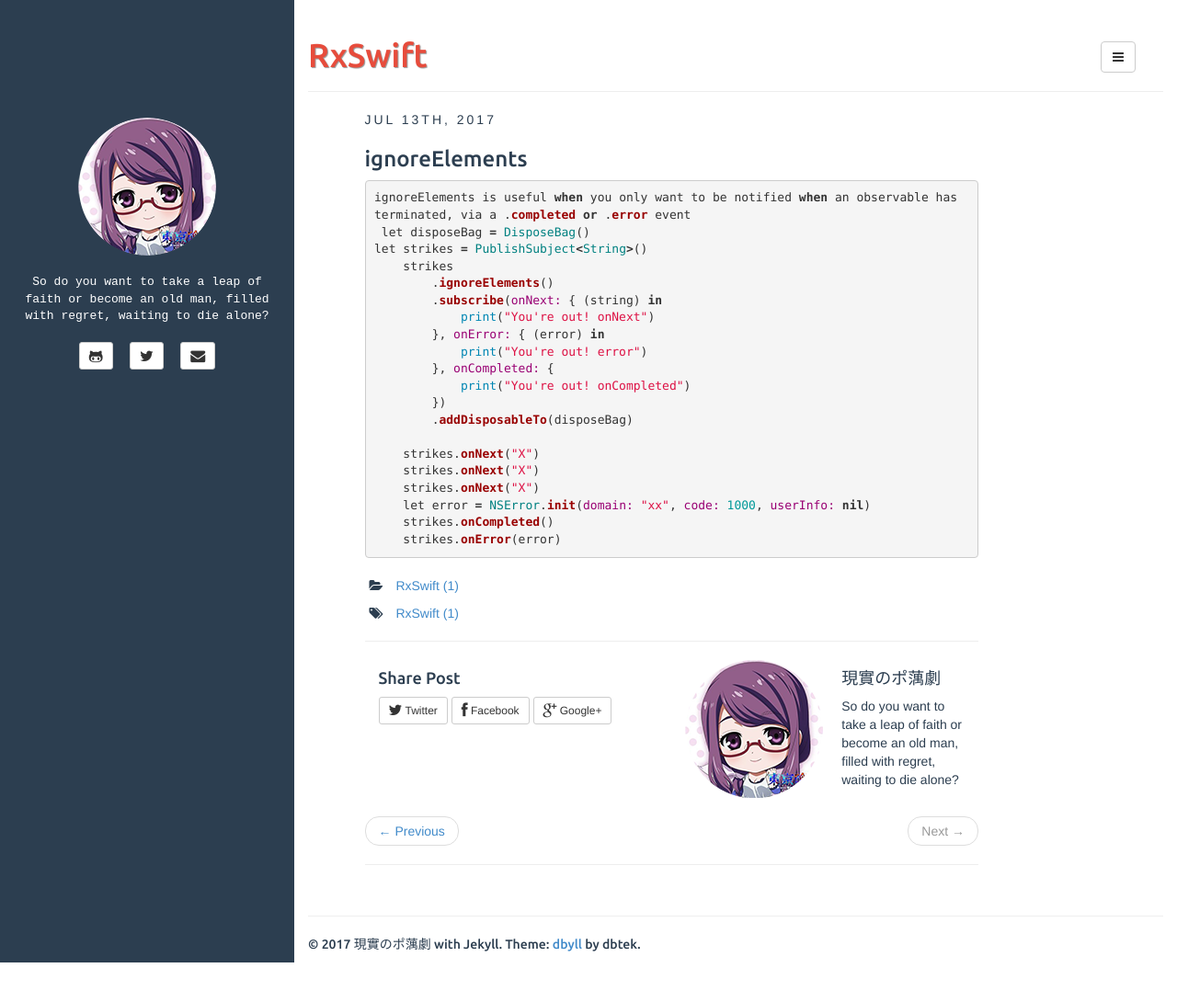
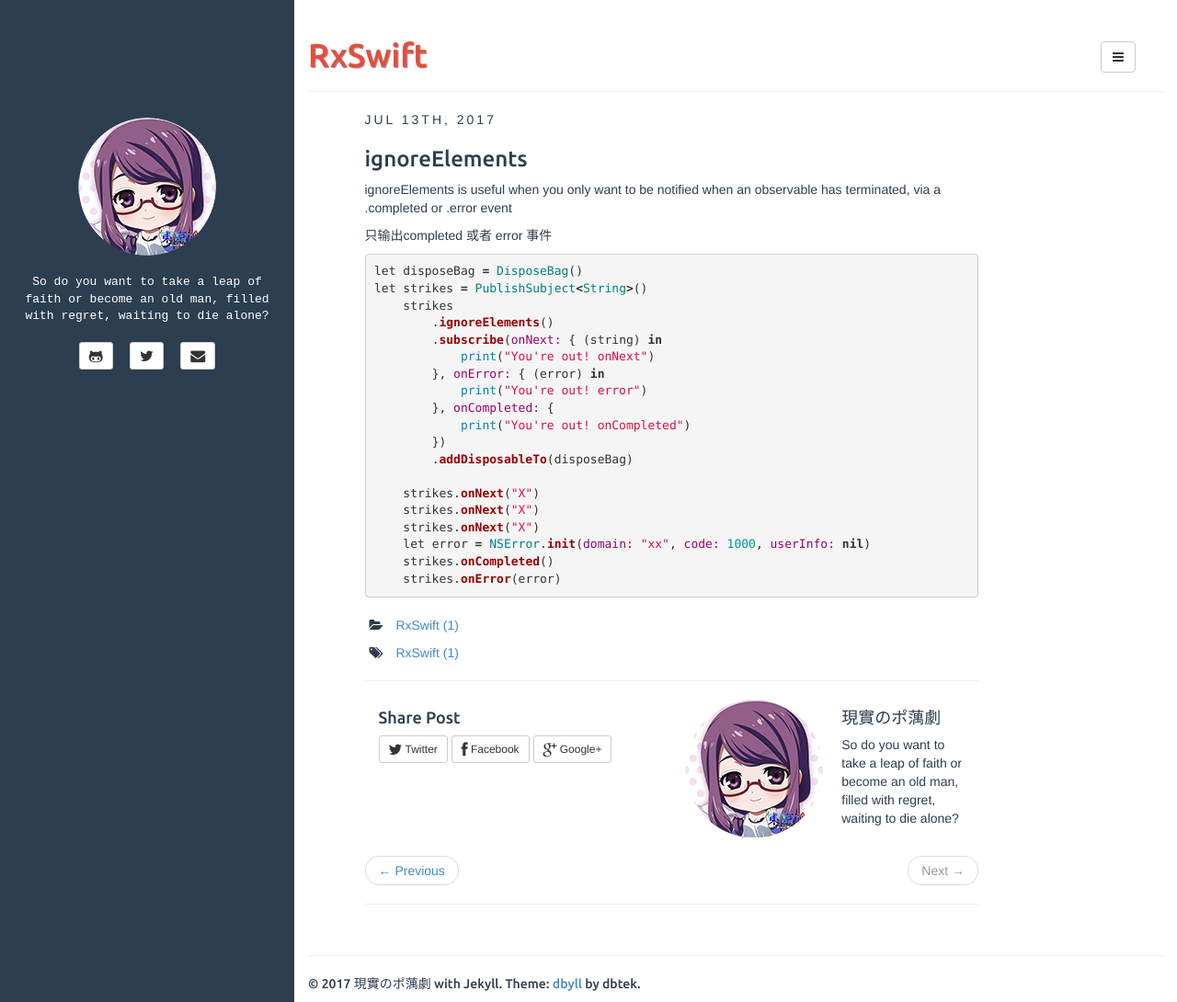
Before and after one commit to plusyu/plusyu.github.io, a Jekyll site: the page built from _posts/2017-07-13-RxSwift .md, in a window 1280 px wide and 1090 px high. Shown: the whole window at 92% size. Built offline with Jekyll 4.4.1, drawn with Linux system fonts in a browser that asks for light colours.

Commit message:
Update 2017-07-13-RxSwift .md

```diff
--- a/_posts/2017-07-13-RxSwift .md
+++ b/_posts/2017-07-13-RxSwift .md
@@ -7,11 +7,11 @@
 ---
 
 <h3>ignoreElements</h3>
-
+<p>ignoreElements is useful when you only want to be notified when an observable has terminated, via a .completed or .error event</p>
+<p>只输出completed 或者 error 事件</p>
 {% highlight ruby %}
 
-ignoreElements is useful when you only want to be notified when an observable has terminated, via a .completed or .error event
- let disposeBag = DisposeBag()
+let disposeBag = DisposeBag()
 let strikes = PublishSubject<String>()
     strikes
         .ignoreElements()
```
